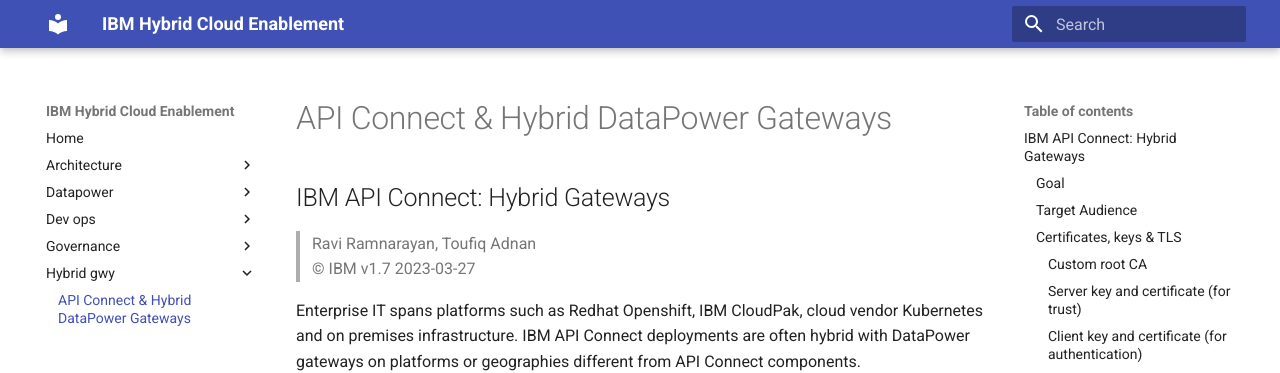
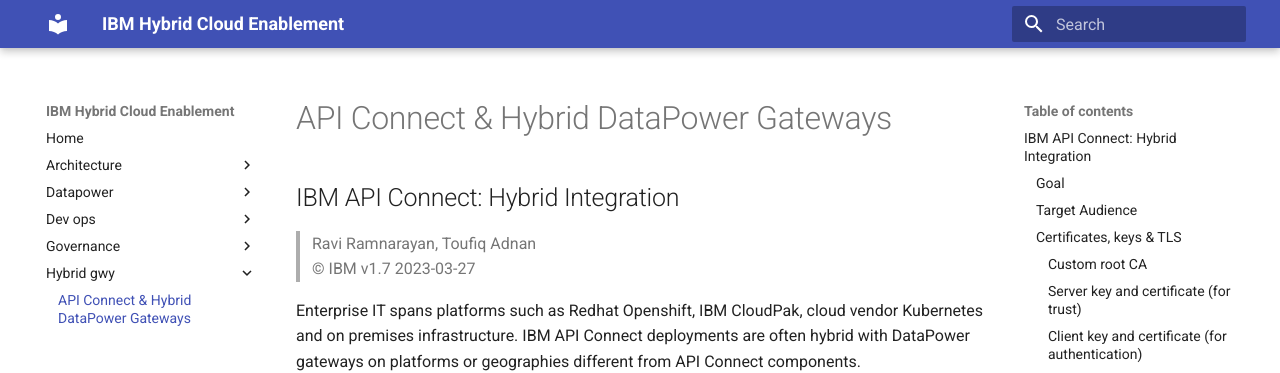
Before and after one commit to ibm-apiconnect/apic-hybrid-cloud-enablement, an MkDocs documentation site: the page built from docs-and-tools/hybrid-gwy/TLS-for-Hybrid-DataPowerGateway.md, in a window 1280 px wide and 900 px high. Shown: the top 373 px of the window. Built offline with MkDocs 1.6.1 and Material for MkDocs 9.7.7, drawn with Linux system fonts in a browser that asks for light colours.

Commit message:
tweak TLS Hybrid Gwy doc title

```diff
--- a/docs-and-tools/hybrid-gwy/TLS-for-Hybrid-DataPowerGateway.md
+++ b/docs-and-tools/hybrid-gwy/TLS-for-Hybrid-DataPowerGateway.md
@@ -1,5 +1,5 @@
 # API Connect & Hybrid DataPower Gateways
-## IBM API Connect: Hybrid Gateways
+## IBM API Connect: Hybrid Integration
 
 >  Ravi Ramnarayan, Toufiq Adnan
 >  &copy; IBM v1.7  2023-03-27
```
